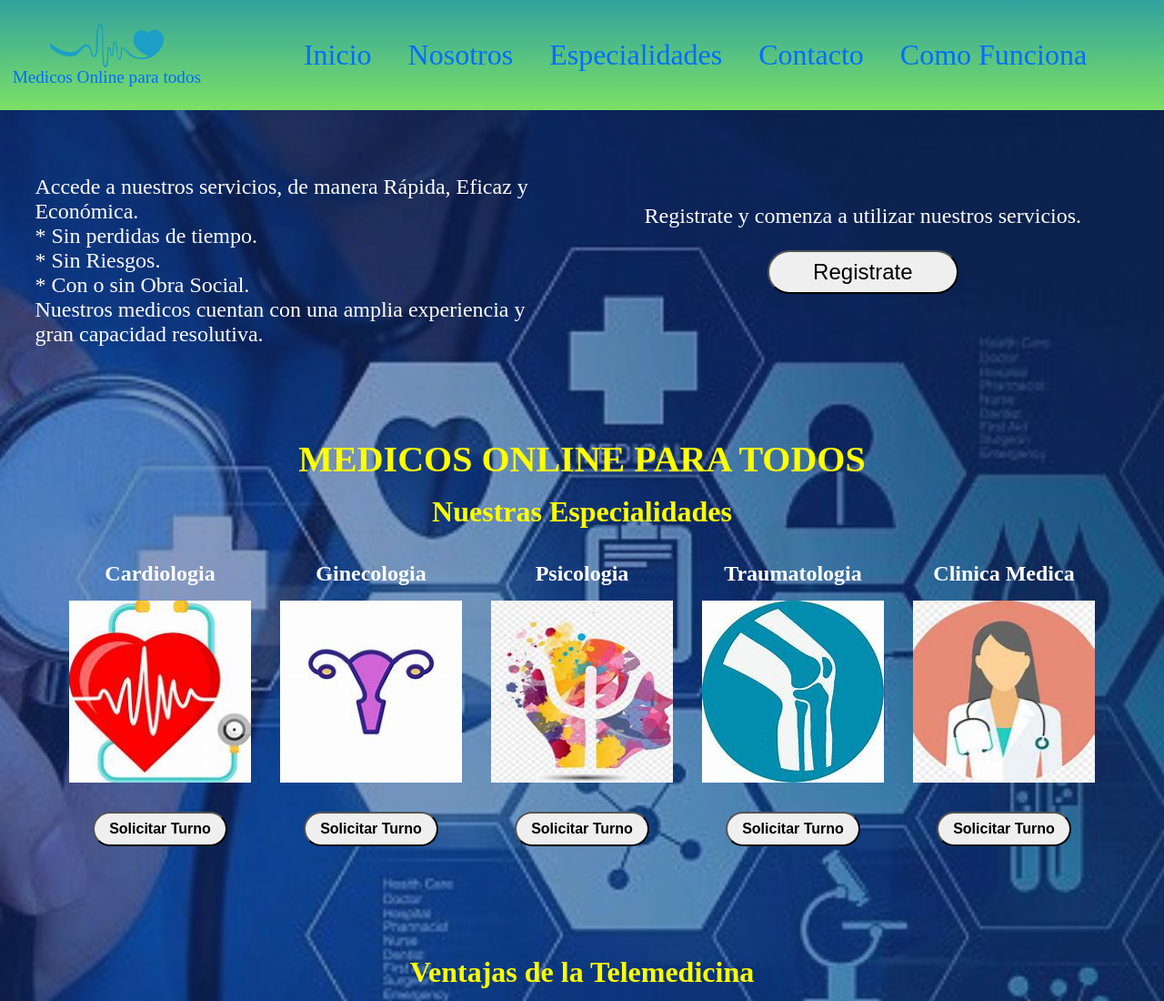
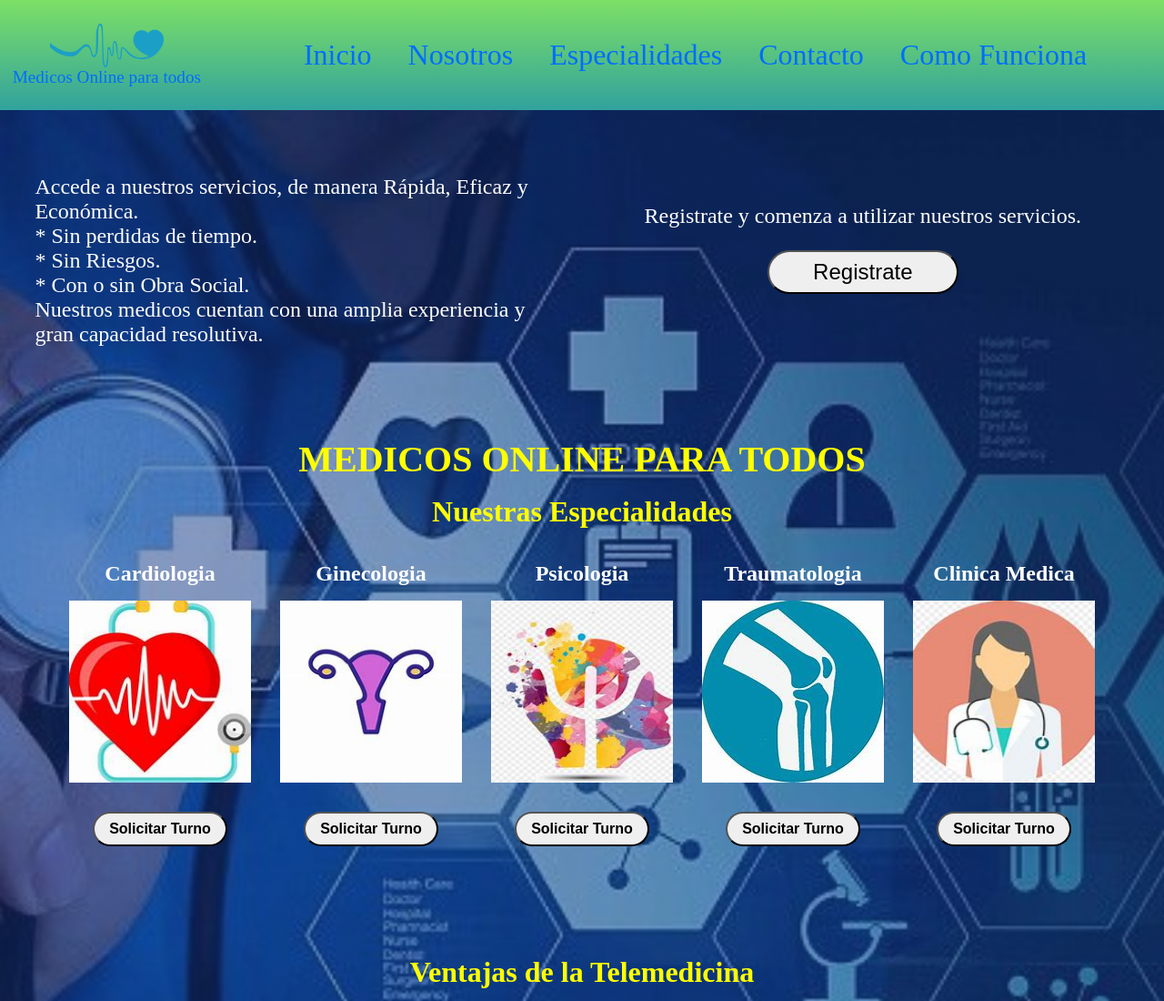
Before and after one commit to lucas-arguello/PF-LucasIvanArguello, a website: page index.html in a window 1280 px wide. Shown: the top 1100 px of the page at 91% size. Drawn offline with nearby package versions, Linux system fonts and the light colour scheme.

Commit message:
Modifi. boton- pag Nosotros

```diff
--- a/scss/_header.scss
+++ b/scss/_header.scss
@@ -4,7 +4,7 @@ header {
   position: sticky;
   padding: 1.5%;
   background: $backg-color;
-  background-image: linear-gradient(rgba(66, 107, 178, 0.5), rgba(216, 230, 66, 0.5));
+  background-image: linear-gradient(to top, rgba(66, 107, 178, 0.5), rgba(216, 230, 66, 0.5));
 
   .container {
     .nav {
@@ -18,6 +18,7 @@ header {
           width: 35%;
           &-img {
             width: 100%;
+            filter: brightness(100%);
 
                      }
 
--- a/scss/_media.scss
+++ b/scss/_media.scss
@@ -9,6 +9,7 @@
           width: 20%;
           &--logo {
             width: 400%;
+
 
             &-name{
               text-align: center;
@@ -234,8 +235,10 @@
       }
 
       &--btn {
+        width: 35%;
         font-size: 1.5rem;
         border-radius: 15%;
+
       }
     }
 
```
Also changed, not shown: css/style.css, imagenes/fondo-header1.jpg (added), scss/_globals.scss (line endings or trailing spaces), 1 other file.
